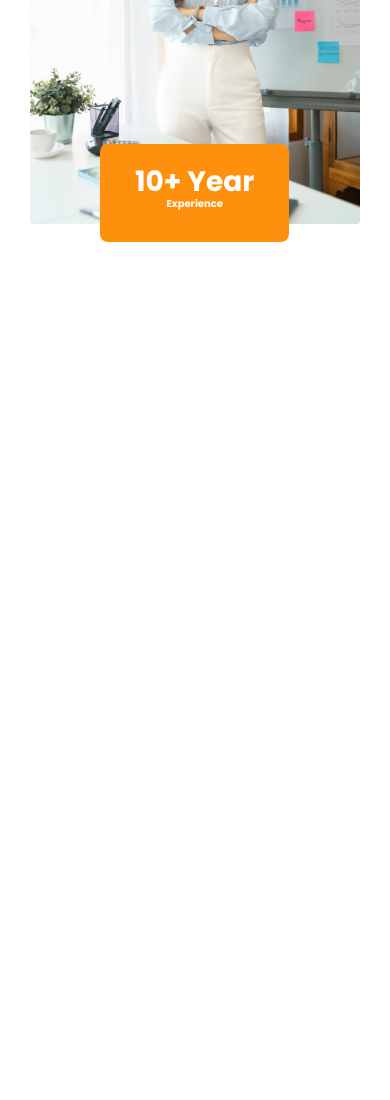
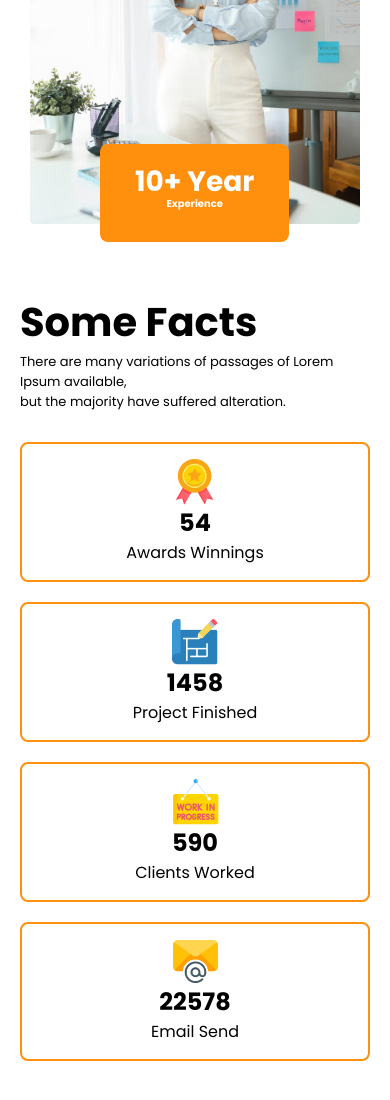
Before and after one commit to fahimahmedcwf/G3-Architect, a plain HTML site: page index.html in a window 390 px wide. Shown: the part 3594-4694 px from the top of the page. Before the commit the page ends 3886 px from the top, so only its background shows below. Drawn offline with Linux system fonts and the light colour scheme.

Commit message:
icon section done

```diff
--- a/index.html
+++ b/index.html
@@ -6,6 +6,7 @@
     <meta charset="utf-8">
     <title>G3 Architect</title>
     <link rel="stylesheet" href="style.css">
+    <link rel="shortcut icon" href="images/icons/favicon.ico" type="image/x-icon">
     <link rel="stylesheet" href="https://cdnjs.cloudflare.com/ajax/libs/font-awesome/6.3.0/css/all.min.css" />
     <meta name="viewport" content="width=device-width, initial-scale=1.0">
 </head>
@@ -117,6 +118,36 @@
         </div>
     </section>
 
+    <!-- 3rd Section -->
+
+    <section class="third-section">
+        <h1 style="font-size: 40px;">Some Facts</h1>
+        <p style="font-size: 13px;">There are many variations of passages of Lorem Ipsum available, <br> but the majority have suffered alteration.</p>
+
+        <div class="icon-section">
+            <div class="single-icon">
+                <img src="images/icons/ribon.png" alt="">
+                <h1>54</h1>
+                <p>Awards Winnings</p>
+            </div>
+            <div class="single-icon">
+                <img src="images/icons/projects.png" alt="">
+                <h1>1458</h1>
+                <p>Project Finished</p>
+            </div>
+            <div class="single-icon">
+                <img src="images/icons/customers.png" alt="">
+                <h1>590</h1>
+                <p>Clients Worked</p>
+            </div>
+            <div class="single-icon">
+                <img src="images/icons/email.png" alt="">
+                <h1>22578</h1>
+                <p>Email Send</p>
+            </div>
+        </div>
+    </section>
+
 </body>
 
 </html>
--- a/style.css
+++ b/style.css
@@ -206,6 +206,36 @@ input[type="checkbox"] {
     line-height: 16px;
 }
 
+/* 3rd Section */
+
+.third-section{
+    max-width: 1580px;
+    margin: auto;
+    padding: 0 50px 0 50px;
+
+    margin-top: 70px;
+    margin-bottom: 50px;
+}
+
+.icon-section{
+    display: grid;
+    grid-template-columns: repeat(4, 1fr);
+    justify-content: center;
+    align-items: center;
+    grid-gap: 50px;
+    margin-top: 30px;
+}
+
+.single-icon{
+    border: 2px solid #FF900E;
+    border-radius: 8px;
+    display: flex;
+    flex-direction: column;
+    justify-content: center;
+    align-items: center;
+    padding: 15px;
+}
+
 /* Responsive Section */
 
 @media (max-width: 1000px) {
@@ -363,4 +393,24 @@ input[type="checkbox"] {
         font-size: 28px;
         line-height: 16px;
     }
+
+    /* 3rd section */
+
+    .third-section{
+        max-width: 1580px;
+        margin: auto;
+        padding: 0 20px 0 20px;
+
+        margin-top: 40px;
+        margin-bottom: 50px;
+    }
+
+    .icon-section{
+        display: grid;
+        grid-template-columns: repeat(1, 1fr);
+        justify-content: center;
+        align-items: center;
+        grid-gap: 20px;
+    }
+
 }
```
Also changed, not shown: images/icons/favicon.ico (added).
